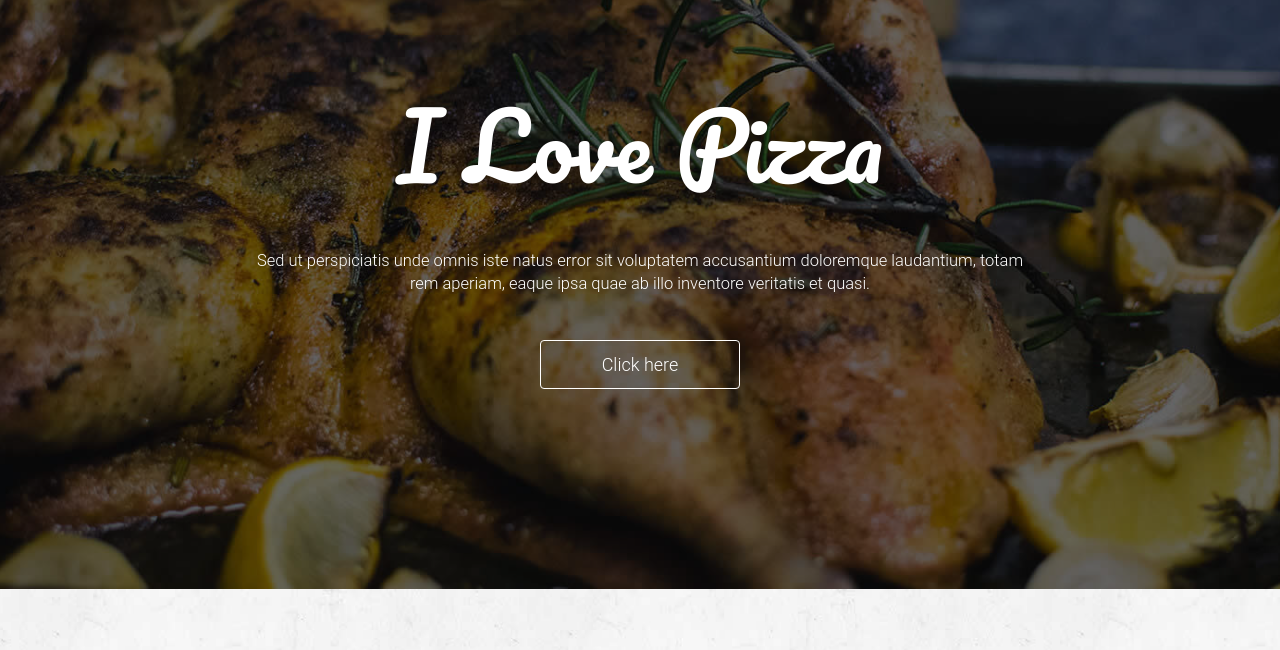
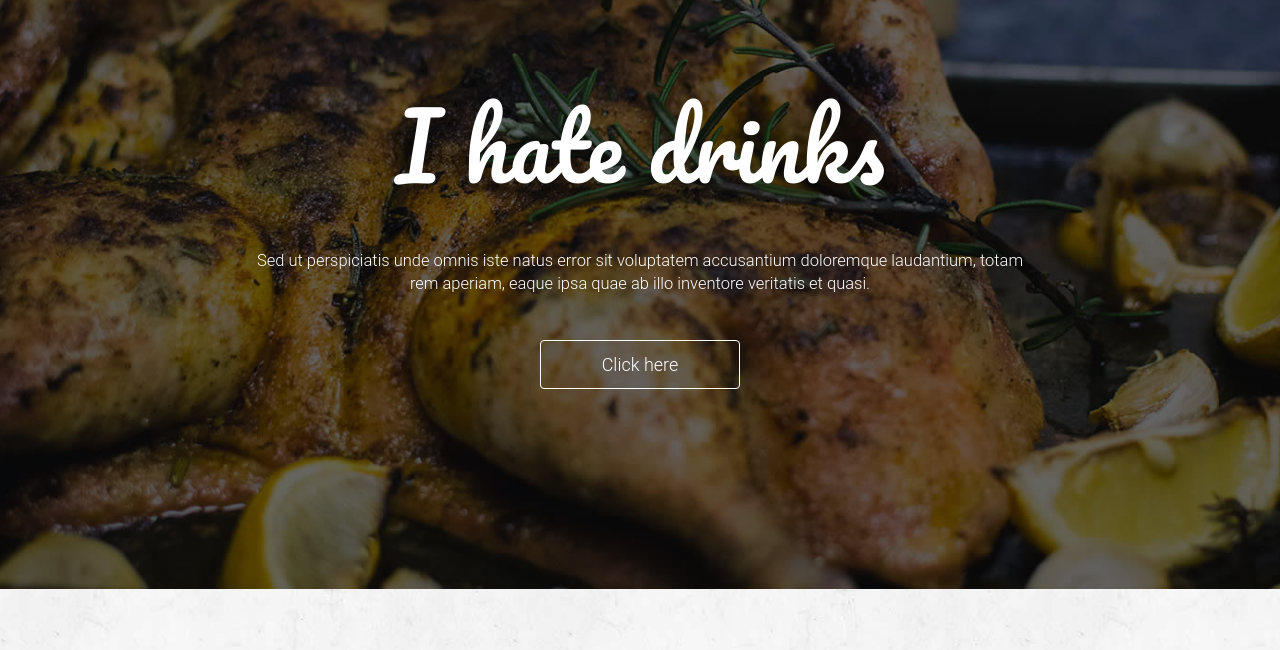
Before and after one commit to shiva0835/Food-App, a plain HTML site: page index.html in a window 1280 px wide. Shown: the part 150-800 px from the top of the page. Drawn offline with Linux system fonts and the light colour scheme.

Commit message:
Update index.html

```diff
--- a/index.html
+++ b/index.html
@@ -107,7 +107,7 @@
                         <div class="main_slider text-center">
                             <div class="col-md-12">
                                 <div class="main_slider_content wow zoomIn" data-wow-duration="1s">
-                                    <h1>I Love Pizza</h1>
+                                    <h1>I hate drinks</h1>
                                     <p>Sed ut perspiciatis unde omnis iste natus error sit voluptatem accusantium doloremque laudantium, totam rem aperiam, eaque ipsa quae ab illo inventore veritatis et quasi. </p>
                                     <button href="" class="btn-lg">Click here</button>
                                 </div>
```
